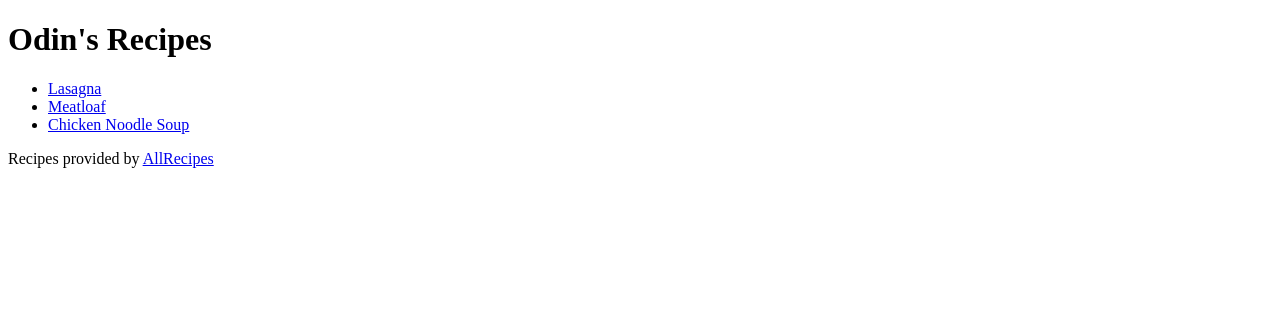
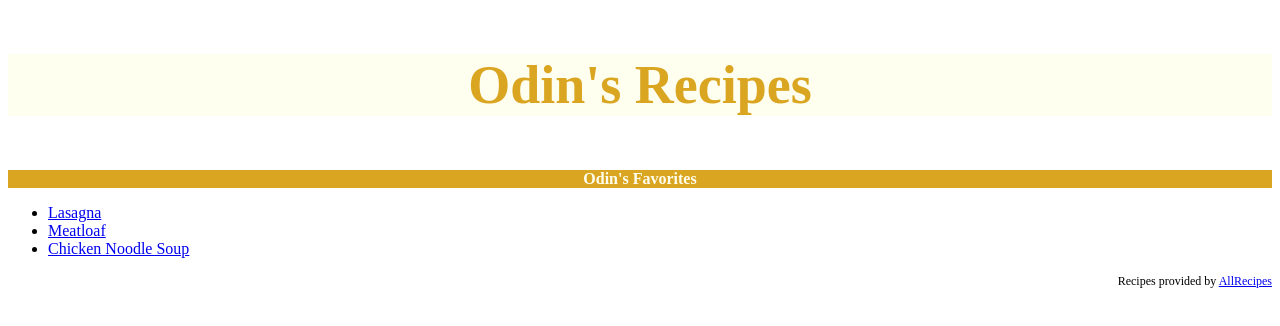
Before and after one commit to jshuhler/odin-recipes, a plain HTML site: page index.html in a window 1280 px wide. Drawn offline with Linux system fonts and the light colour scheme.

Commit message:
Add CSS and stylesheet to odin-recipes

```diff
--- a/index.html
+++ b/index.html
@@ -4,14 +4,16 @@
     <meta charset="UTF-8">
     <meta name="viewport" content="width=device-width, initial-scale=1.0">
     <title>Odin's Recipes</title>
+    <link rel="stylesheet" href="style.css">
 </head>
 <body>
-    <h1>Odin's Recipes</h1>
-    <ul>
+    <p class="page-title">Odin's Recipes</p>
+    <p class="list-title">Odin's Favorites</p>
+    <ul class="list">
         <li><a href="./recipes/lasagna.html">Lasagna</a></li>
         <li><a href="./recipes/meatloaf.html">Meatloaf</a></li>
         <li><a href="./recipes/chicken-noodle-soup.html">Chicken Noodle Soup</a></li>
     </ul>
-    <p>Recipes provided by <A href="https://www.allrecipes.com" target="_blank" rel="noopener noreferrer">AllRecipes</A></p>
+    <p class="footer">Recipes provided by <A href="https://www.allrecipes.com" target="_blank" rel="noopener noreferrer">AllRecipes</A></p>
 </body>
 </html>
--- /dev/null
+++ b/style.css
@@ -0,0 +1,25 @@
+
+* {
+    font-family: Copperplate;
+}
+
+.page-title {
+    font-weight: 800;
+    font-size: 54px;
+    text-align: center;
+    color: goldenrod;
+    background-color: #fffff0;
+    ;
+}
+
+.list-title {
+    font-weight: 700;
+    color: #fffff0;
+    background-color: goldenrod;
+    text-align: center;
+}
+
+.footer {
+    font-size: 12px;
+    text-align: right;
+}
```
